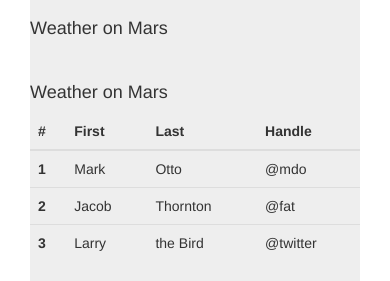
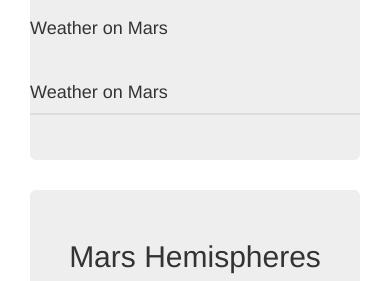
Before and after one commit to annmcnamara/web-scraping-challenge, a Flask app: page / in a window 390 px wide; the page is wider, and only the part inside the window is pictured. Shown: the part 710-991 px from the top of that part. Run offline with Flask 2, Linux system fonts and the light colour scheme; data that the repository does not hold is empty; some libraries are stand-ins or nearby versions.

Commit message:
got table to work - added safe

```diff
--- a/templates/index.html
+++ b/templates/index.html
@@ -54,36 +54,11 @@
           <div class="row">
             <div class="card-body">
               <h4 class="card-title">Weather on Mars</h4>
-              <table class="table">
-                <thead>
-                  <tr>
-                    <th scope="col">#</th>
-                    <th scope="col">First</th>
-                    <th scope="col">Last</th>
-                    <th scope="col">Handle</th>
-                  </tr>
-                </thead>
-                <tbody>
-                  <tr>
-                    <th scope="row">1</th>
-                    <td>Mark</td>
-                    <td>Otto</td>
-                    <td>@mdo</td>
-                  </tr>
-                  <tr>
-                    <th scope="row">2</th>
-                    <td>Jacob</td>
-                    <td>Thornton</td>
-                    <td>@fat</td>
-                  </tr>
-                  <tr>
-                    <th scope="row">3</th>
-                    <td>Larry</td>
-                    <td>the Bird</td>
-                    <td>@twitter</td>
-                  </tr>
-                </tbody>
-              </table>
+              <div class="table-responsive table-hover">
+                               {{mars_data.table | safe}}
+              </div>
+
+
 
             </div>
           </div>
@@ -102,8 +77,8 @@
         <div class="view overlay my-4">
           <div class="row">
               <div class="col-md-6">
-                <a href={{mars_data.featured_image}} title="Featured image"><img src={{mars_data.featured_image}} class="img-fluid" alt="Featured Mars Image width=100"></a></div>              <div class="col-md-6">
-                <a href={{mars_data.featured_image}} title="Featured image"><img src={{mars_data.featured_image}} class="img-fluid" alt="Featured Mars Image width=100"></a></div>
+                <!-- <a href={{mars_data.featured_image}} title="Featured image"><img src={{mars_data.featured_image}} class="img-fluid" alt="Featured Mars Image width=100"></a></div>              <div class="col-md-6">
+                <a href={{mars_data.featured_image}} title="Featured image"><img src={{mars_data.featured_image}} class="img-fluid" alt="Featured Mars Image width=100"></a></div> -->
                 </div>  <!-- end top row -->
           <br>
           <div class="row">
```
Also changed, not shown: Mission_to_Mars/mars_table.html (added, +56 -0 lines), scrape_mars.py (+80 -4 lines), 2 other files.
